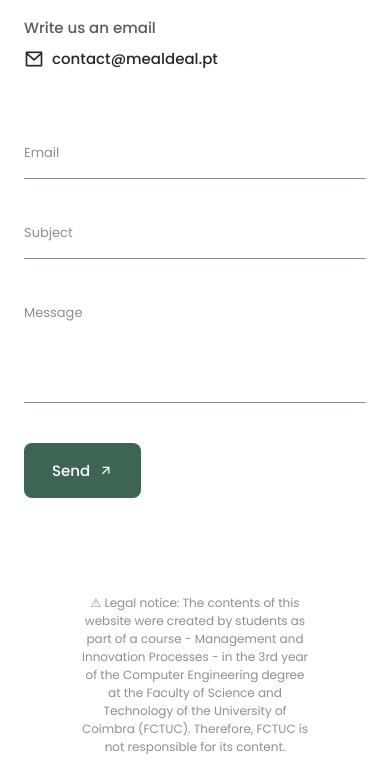
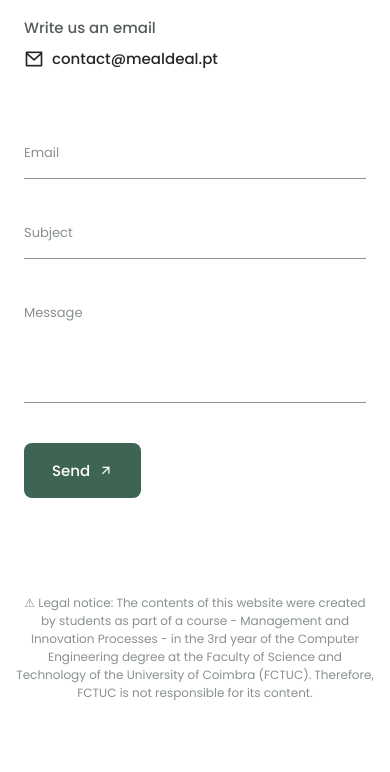
Before and after one commit to dy0gu/meal-deal, a plain HTML site: page index.html in a window 390 px wide. Shown: the part 4551-5323 px from the top of the page. After the commit the page ends 5269 px from the top, so only its background shows below. Drawn offline with nearby package versions, Linux system fonts and the light colour scheme.

Commit message:
Fix excess margin on mobile

```diff
--- a/assets/css/styles.css
+++ b/assets/css/styles.css
@@ -789,7 +789,7 @@
   text-align: center;
   font-size: var(--smaller-font-size);
   color: var(--text-color-light);
-  margin: 5rem 5rem 1rem;
+  margin: 5rem 1rem 1rem;
 }
 
 /*=============== SCROLL UP ===============*/
```
